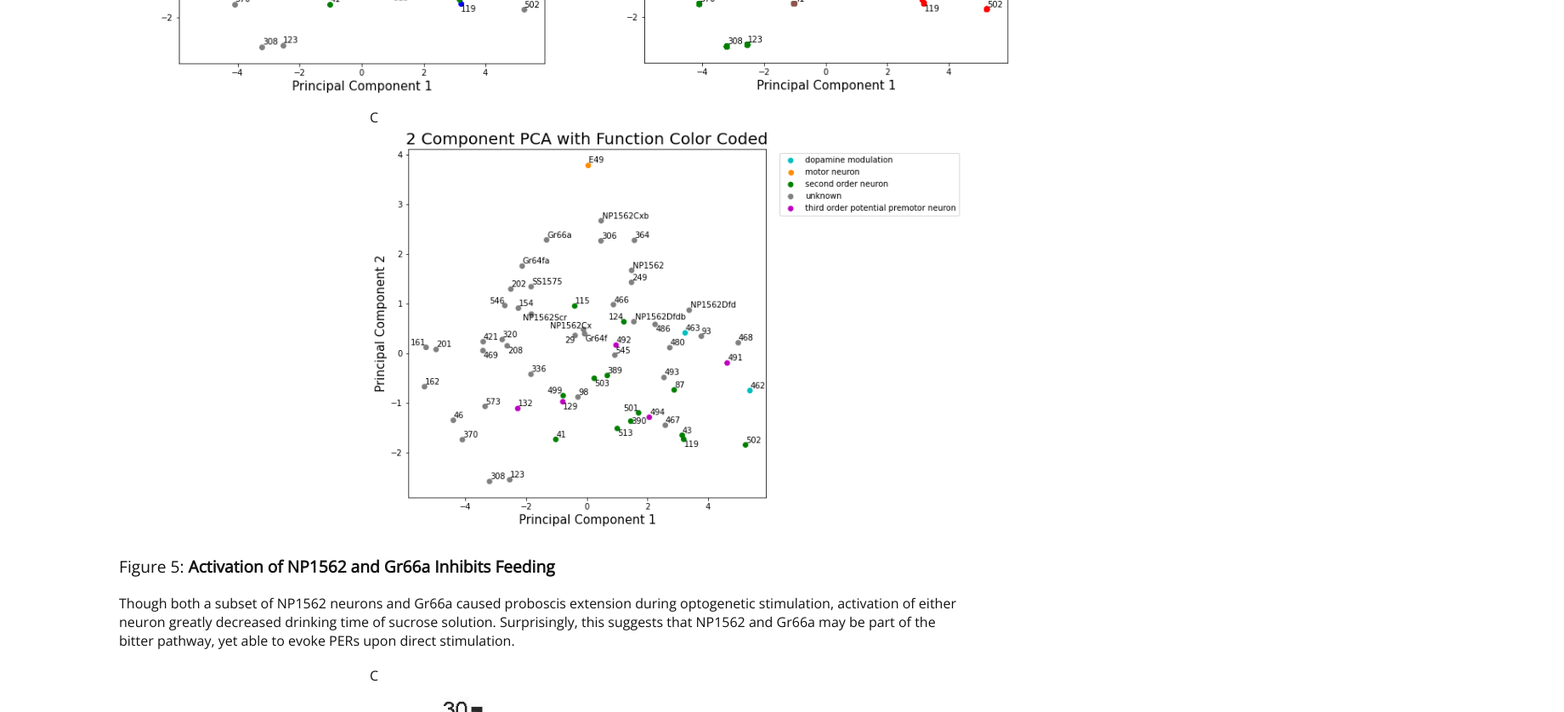
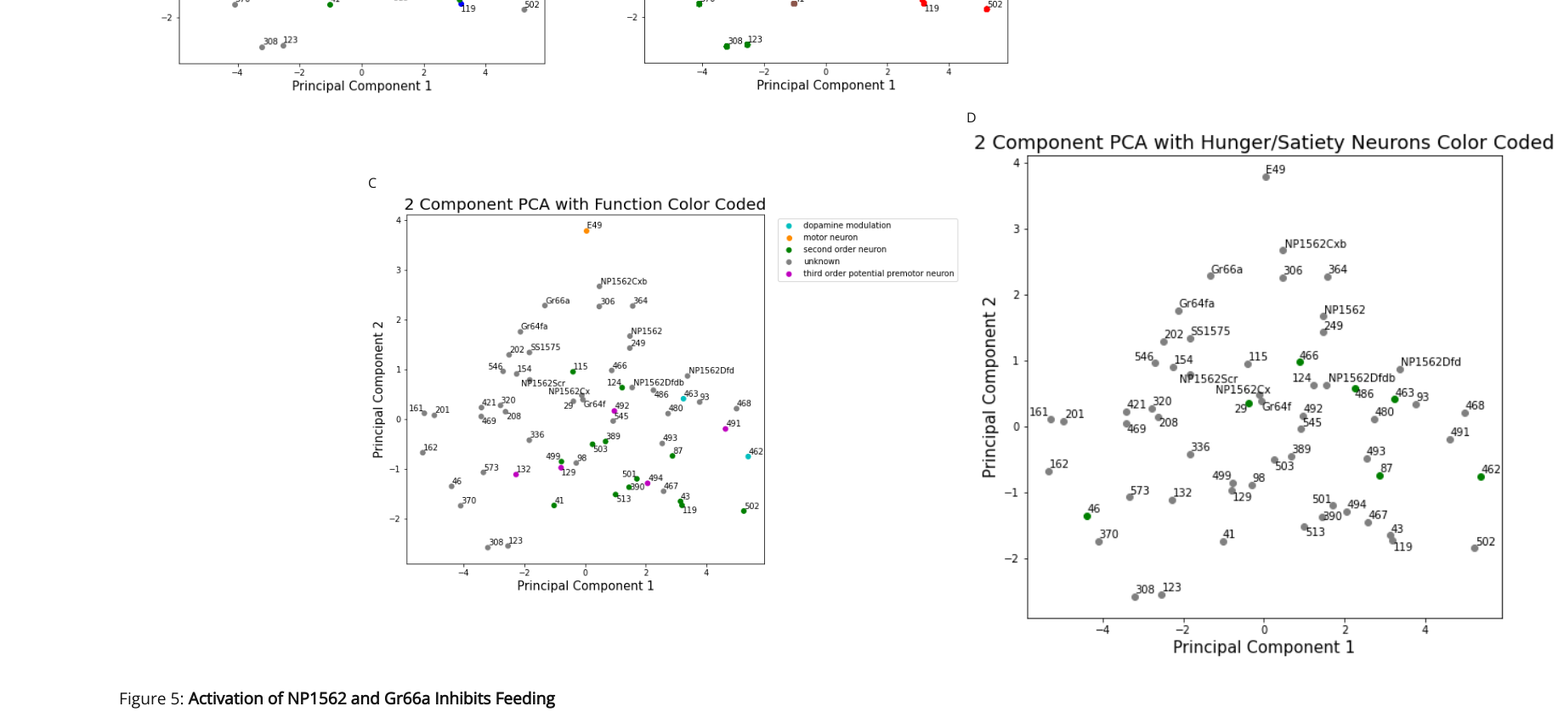
Before and after one commit to joiezhouie/MCBhonorsposter, a plain HTML site: page index.html in a window 1280 px wide. Shown: the part 4760-5598 px from the top of the page at 85% size, 1840 px wide, since content can reach past the window. Drawn offline with nearby package versions, Linux system fonts and the light colour scheme.

Commit message:
added panel D to figure 4

```diff
--- a/index.html
+++ b/index.html
@@ -133,6 +133,10 @@
                               <figcaption align="left">C</figcaption>
                               <img src="images/poster_fig_3_3.png" width="700px" />
                           </td>
+                          <td align="center">
+                              <figcaption align="left">D</figcaption>
+                              <img src="images/poster_fig_3_4.png" width="700px" />
+                          </td>
                       </tr>
                   </table>
               </div>
@@ -210,7 +214,7 @@
                               <iframe src="https://drive.google.com/file/d/1NJ9y2fQbqrqMWcdZgGj1hfITQ95O2NZS/preview" width="640" height="480"></iframe>
                           </td>
                           <td align="middle">
-                              <figcaption align="left">Gr66a</figcaption>
+                              <figcaption align="left">FDG-medial</figcaption>
                               <iframe src="https://drive.google.com/file/d/1LKlr0p8AopdItiZ3pk-2Wes4jF0lSyR4/preview" width="640" height="480"></iframe>
                           </td>
                       </tr>
```
Also changed, not shown: images/poster_fig_3_4.png (added).
